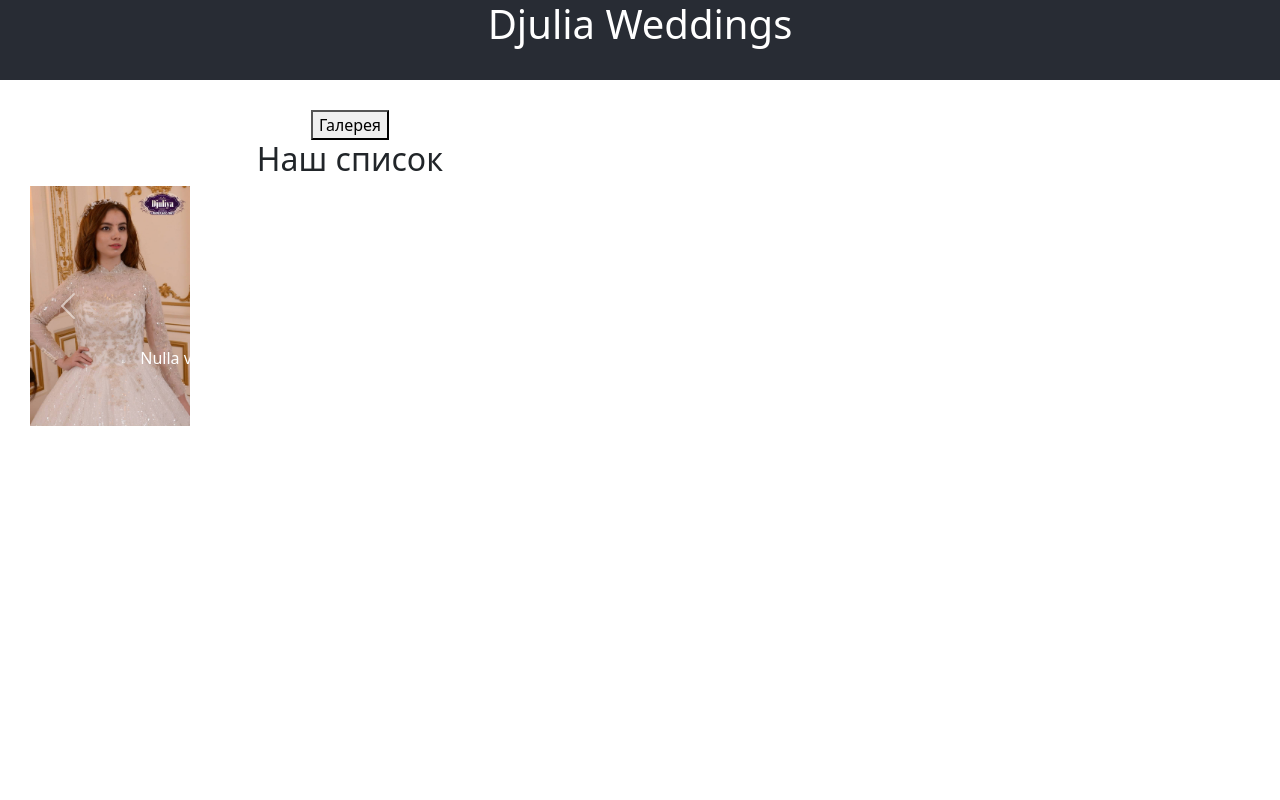
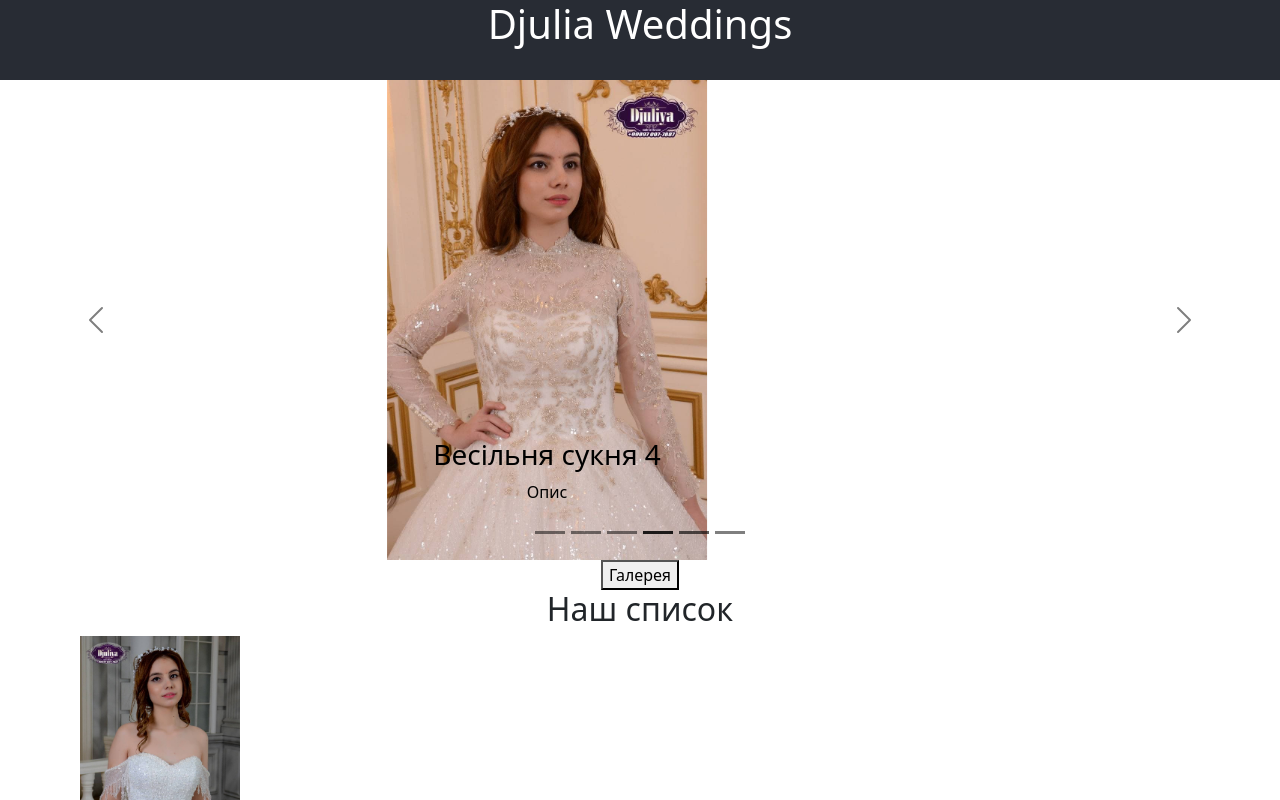
Before and after one commit to OlegSliusar/djulia-weddings, a React (Create React App) app: page / in a window 1280 px wide. Shown: the top 800 px of the page. Built offline with nearby package versions, Linux system fonts and the light colour scheme.

Commit message:
Working, not refactored

```diff
--- a/src/App.css
+++ b/src/App.css
@@ -1,5 +1,6 @@
 .App {
   text-align: center;
+  align-items: center;
 }
 
 .App-header {
@@ -12,6 +13,10 @@
   color: white;
 }
 
+.Img-slide {
+  max-height: 30em;
+}
+
 .Img-gallery {
   display: box;
   min-height: 2em;
@@ -22,8 +27,15 @@
   display: list-item;
   min-height: 2em;
   max-height: 15em;
+  display: 'block';
+  width: 200;
+  padding-left: 5em;
 }
 
 .App-link {
   color: #61dafb;
 }
+
+.Carousel.Caption {
+  color: black;
+}
--- a/src/App.js
+++ b/src/App.js
@@ -10,8 +10,6 @@ import axios from "axios";
 import 'bootstrap/dist/css/bootstrap.css';
 import Carousel from 'react-bootstrap/Carousel';
 
-// const photosUrl = 'https://jsonplaceholder.typicode.com/photos'
-
 class Header extends React.Component {
   render() {
     return (
@@ -22,32 +20,45 @@ class Header extends React.Component {
   }
 }
 
-class Gallery extends React.Component {
-  state = {
-    image_urls: [],
+class Slider extends React.Component {
+  render() {
+    const array = ['1', '2', '3', '4', '5', '6']
+    const images_slide = array.map(name => {
+      return(
+        <Carousel.Item interval={1000} key={name}>
+          <img src={require(`./images/${name}/1.jpg`).default} className="Img-slide" alt={"wedding dress "+name}/>
+          <Carousel.Caption>
+            <h3>Весільня сукня {name}</h3>
+            <p>Опис</p>
+          </Carousel.Caption>
+        </Carousel.Item>
+      );
+    });
+    return(
+      <div>
+        <Carousel variant="dark">
+        {images_slide}
+        </Carousel>
+      </div>
+    )
+  }
 }
 
+class Gallery extends React.Component {
   render() {
-    // axios.get(photosUrl).then((response) => {
-    //   const urls = response.data.slice(0,10).map(x => x.url)
-    //   this.setState({image_urls: urls})
-    // });
+    const array = ['1', '2', '3', '4', '5', '6']
 
-    const array = ['1', '2', '3', '4', '5', '6']
-    // const images = this.state.image_urls.map(url => {
-    //   return <img key={url} src={url} className="Img" className="Img-gallery" alt={url}/>
-    // });
     const images = array.map(name => {
-      return <img key={name} src={require(`./images/${name}/1.jpg`).default} className="Img" className="Img-gallery" alt={"wedding dress "+name}/>
+      return <img key={name} src={require(`./images/${name}/1.jpg`).default} className="Img-gallery" alt={"wedding dress "+name}/>
     });
+
     return (
       <div>
-        {/* <Button view={this.state.view} handleClick={this.handleClick.bind(this)}/> */}
         <Link to="/"><button>Список</button></Link>
-        <div className="row">
         <div className="Gallery-header">
             <h2>Наша галерея</h2>
         </div>
+        <div className="row-3">
           {images}
         </div>
       </div>
@@ -60,26 +71,17 @@ class List extends React.Component {
     const array = ['1', '2', '3', '4', '5', '6']
     const images = array.map(name => {
       return(
-        <Carousel.Item interval={1000} key={name}>
         <img src={require(`./images/${name}/1.jpg`).default} className="Img-list" alt={"wedding dress "+name}/>
-          <Carousel.Caption>
-            <h3>First slide label</h3>
-            <p>Nulla vitae elit libero, a pharetra augue mollis interdum.</p>
-          </Carousel.Caption>
-        </Carousel.Item>
       );
     });
     return (
-      <div style={{ display: 'block', width: 700, padding: 30 }}>
-        {/* <Button view={this.state.view} handleClick={this.handleClick.bind(this)}/> */}
+      <div>
         <Link to="/gallery"><button>Галерея</button></Link>
-        <div className="row">
-          <div className="Gallery-header">
+        <div>
+          <div className="List-header">
               <h2>Наш список</h2>
           </div>
-          <Carousel>
           {images}
-          </Carousel>
         </div>
       </div>
     );
@@ -90,6 +92,7 @@ function App() {
   return (
     <div className="App">
       <Header />
+      <Slider />
       <Router>
         <Switch>
           <Route path="/gallery">
```
Lines whose indentation alone changed are shown as unchanged.
